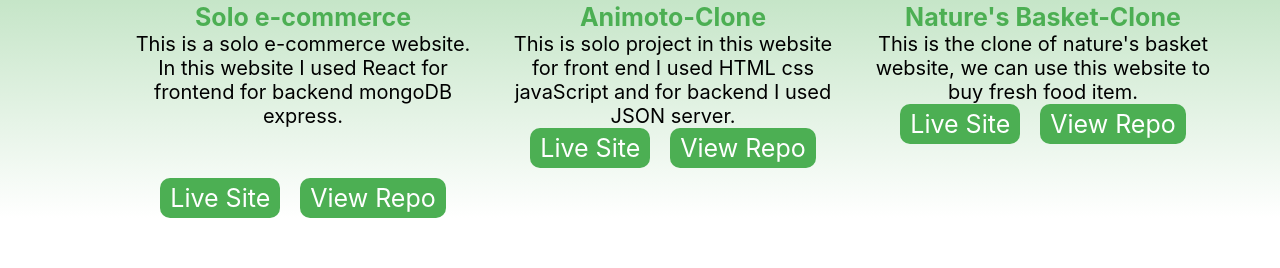
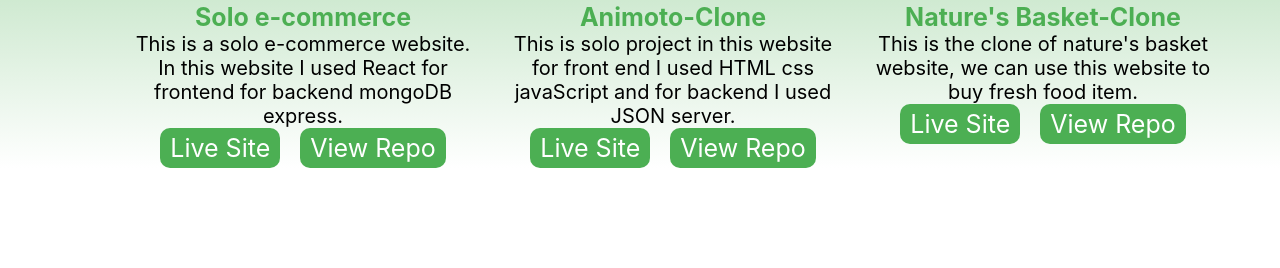
Before and after one commit to Priyankadubey190/Priyankadubey190.github.io, a React (Create React App) app in the folder myportfolio/: page /project in a window 1280 px wide. Shown: the part 2425-2693 px from the top of the page. Built offline with nearby package versions, Linux system fonts and the light colour scheme.

Commit message:
final one project final 1

```diff
--- a/myportfolio/src/components/Projects.jsx
+++ b/myportfolio/src/components/Projects.jsx
@@ -10,7 +10,7 @@ const Projects =()=> {
             <img src="https://github.com/Priyankadubey190/Priyankadubey190.github.io/raw/master/myportfolio/public/Screenshot%20(1527).png" alt="" width={"100%"}/>
             <center className={style.cen}>Solo e-commerce</center>
             <p> This is a solo e-commerce website. In this website I used React for frontend for backend mongoDB express.</p>
-            <div className={style.probtn}>
+            <div>
             <a href="https://my-solo-full-ecommerce.netlify.app/">Live Site</a>
             <a href="https://github.com/Priyankadubey190/full-crud-application/tree/main/full-stack-app" className={style.apro}>View Repo</a>
             </div>
```
